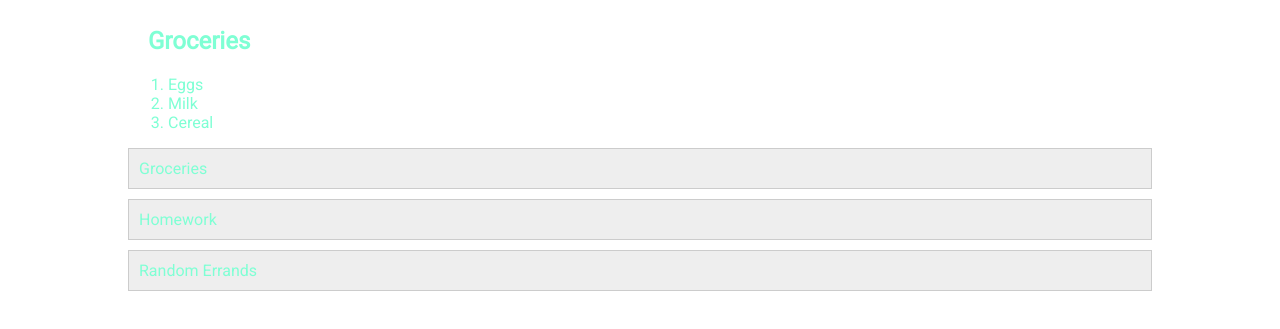
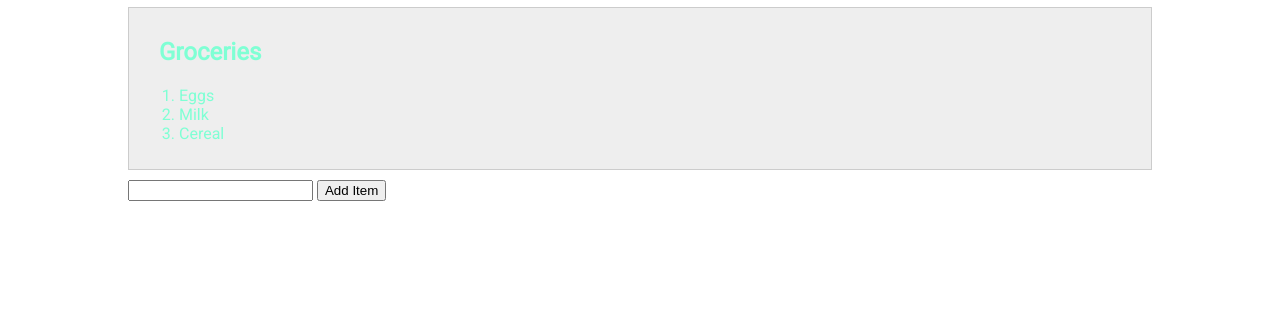
Before and after one commit to LaughinBird/PUI, a plain HTML site: page week4_lab/list.html in a window 1280 px wide. Shown: the part 87-416 px from the top of the page. Drawn offline with Linux system fonts and the light colour scheme.

Commit message:
learningjava

```diff
--- a/week4_lab/list.html
+++ b/week4_lab/list.html
@@ -22,23 +22,16 @@
         </header>
 
         <div id="todo-lists">
-            <h2 class="list-title">Groceries</h2>
-            <ol>
-                <li>Eggs</li>
-                <li>Milk</li>
-                <li>Cereal</li>
-            </ol>
             <div class="list">
-                Groceries
+                <h2 class="list-title">Groceries</h2>
+                <ol>
+                    <li>Eggs</li>
+                    <li>Milk</li>
+                    <li>Cereal</li>
+                </ol>
             </div>
-
-            <div class="list">
-                Homework
-            </div>
-
-            <div class="list">
-                Random Errands
-            </div>
+            <input type="text"></input>
+            <button>Add Item</button>
         </div>
     </body>
 
--- /dev/null
+++ b/week4_lab/main.js
@@ -0,0 +1,4 @@
+function addNewList() {
+    alert('hello world alert!');
+    console.log('hello world console');
+}
```
Also changed, not shown: week4_lab/index.html (+3 -0 lines).
